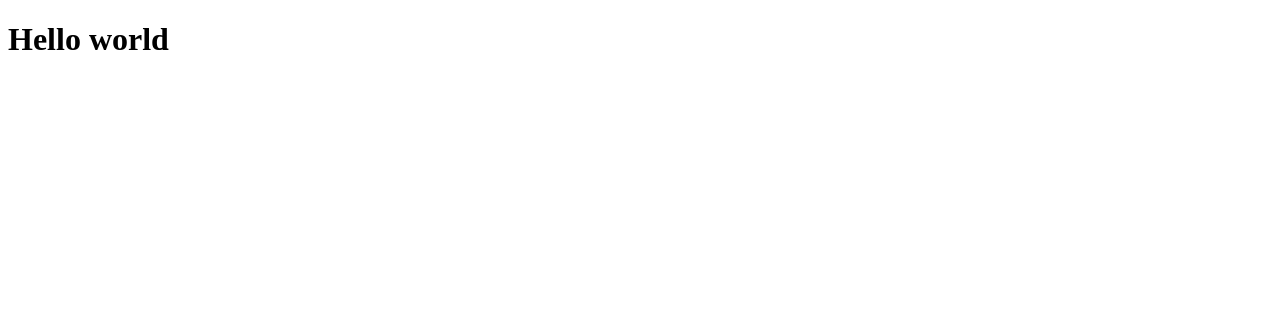
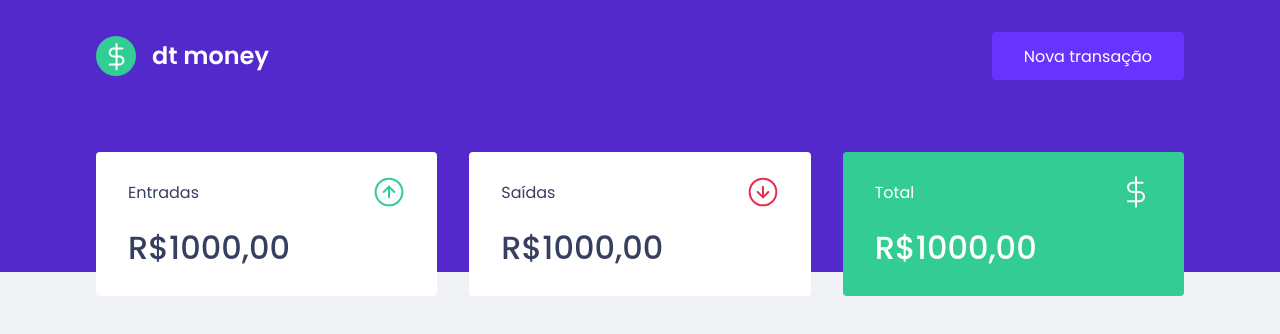
Before and after one commit to felipecechin/ignite-reactjs, a React (Create React App) app in the folder dtmoney/: page / in a window 1280 px wide. Shown: the top 334 px of the page. Built offline with nearby package versions, Linux system fonts and the light colour scheme.

Commit message:
dt money app in progress

```diff
--- a/dtmoney/package.json
+++ b/dtmoney/package.json
@@ -13,6 +13,7 @@
     "react": "^18.0.0",
     "react-dom": "^18.0.0",
     "react-scripts": "5.0.0",
+    "styled-components": "^5.3.5",
     "typescript": "^4.4.2",
     "web-vitals": "^2.1.0"
   },
@@ -39,5 +40,8 @@
       "last 1 firefox version",
       "last 1 safari version"
     ]
+  },
+  "devDependencies": {
+    "@types/styled-components": "^5.1.24"
   }
 }
--- a/dtmoney/public/index.html
+++ b/dtmoney/public/index.html
@@ -2,8 +2,16 @@
 <html lang="en">
 
 <head>
+  <link rel="preconnect" href="https://fonts.googleapis.com">
+  <link rel="preconnect" href="https://fonts.gstatic.com" crossorigin>
+
+
   <meta charset="utf-8" />
   <meta name="viewport" content="width=device-width, initial-scale=1" />
+
+  <link rel="shortcut icon" href="favicon.png" type="image/png">
+
+  <link href="https://fonts.googleapis.com/css2?family=Poppins:wght@400;500;600&display=swap" rel="stylesheet">
   <title>dtmoney</title>
 </head>
 
--- a/dtmoney/src/App.tsx
+++ b/dtmoney/src/App.tsx
@@ -1,7 +1,13 @@
+import { Dashboard } from "./components/Dashboard";
+import { Header } from "./components/Header";
+import { GlobalStyle } from "./styles/global";
+
 export function App() {
   return (
-    <div className="App">
-      <h1>Hello world</h1>
-    </div>
+    <>
+      <Header />
+      <Dashboard />
+      <GlobalStyle />
+    </>
   );
 }
--- /dev/null
+++ b/dtmoney/src/components/Dashboard/index.tsx
@@ -0,0 +1,10 @@
+import { Summary } from "../Summary";
+import { Container } from "./styles";
+
+export function Dashboard() {
+    return (
+        <Container>
+            <Summary />
+        </Container>
+    )
+}
--- /dev/null
+++ b/dtmoney/src/components/Dashboard/styles.ts
@@ -0,0 +1,7 @@
+import styled from "styled-components";
+
+export const Container = styled.main`
+    max-width: 1120px;
+    margin: 0 auto;
+    padding: 2.5rem 1rem;
+`
--- /dev/null
+++ b/dtmoney/src/components/Header/index.tsx
@@ -0,0 +1,13 @@
+import logoImg from '../../assets/logo.svg'
+import { Container, Content } from './styles'
+
+export function Header() {
+    return (
+        <Container>
+            <Content>
+                <img src={logoImg} alt="dt money" />
+                <button type="button">Nova transação</button>
+            </Content>
+        </Container>
+    )
+}
--- /dev/null
+++ b/dtmoney/src/components/Header/styles.ts
@@ -0,0 +1,30 @@
+import styled from "styled-components";
+
+export const Container = styled.header`
+    background: var(--blue);
+`
+
+export const Content = styled.div`
+    max-width: 1120px;
+    margin: 0 auto;
+    padding: 2rem 1rem 12rem;
+    display: flex;
+    align-items: center;
+    justify-content: space-between;
+
+    button {
+        font-size: 1rem;
+        color: #fff;
+        background: var(--blue-light);
+        border: 0;
+        padding: 0 2rem;
+        border-radius: 0.25rem;
+        height: 3rem;
+
+        transition: filter 0.2s;
+
+        &:hover {
+            filter: brightness(0.9)
+        }
+    }
+`
--- /dev/null
+++ b/dtmoney/src/components/Summary/index.tsx
@@ -0,0 +1,38 @@
+import { Container } from "./styles";
+import incomeImg from '../../assets/income.svg';
+import outcomeImg from '../../assets/outcome.svg';
+import total from '../../assets/total.svg'
+
+export function Summary() {
+    return (
+        <Container>
+            <div>
+                <header>
+                    <p>Entradas</p>
+                    <img src={incomeImg} alt="Entradas" />
+                </header>
+                <strong>
+                    R$1000,00
+                </strong>
+            </div>
+            <div>
+                <header>
+                    <p>Saídas</p>
+                    <img src={outcomeImg} alt="Saídas" />
+                </header>
+                <strong>
+                    R$1000,00
+                </strong>
+            </div>
+            <div className="highlight-background">
+                <header>
+                    <p>Total</p>
+                    <img src={total} alt="Total" />
+                </header>
+                <strong>
+                    R$1000,00
+                </strong>
+            </div>
+        </Container>
+    )
+}
--- /dev/null
+++ b/dtmoney/src/components/Summary/styles.ts
@@ -0,0 +1,34 @@
+import styled from "styled-components";
+
+export const Container = styled.div`
+    display: grid;
+    grid-template-columns: repeat(3, 1fr);
+    gap: 2rem;
+    margin-top: -10rem;
+
+    div {
+        background: var(--shape);
+        padding: 1.5rem 2rem;
+        border-radius: 0.25rem;
+        color: var(--text-title);
+
+        header {
+            display: flex;
+            align-items: center;
+            justify-content: space-between;
+        }
+
+        strong {
+            display: block;
+            margin-top: 1rem;
+            font-size: 2rem;
+            font-weight: 500;
+            line-height: 3rem;
+        }
+
+        &.highlight-background {
+            background: var(--green);
+            color: #fff;
+        }
+    }
+`
--- /dev/null
+++ b/dtmoney/src/styles/global.ts
@@ -0,0 +1,55 @@
+import { createGlobalStyle } from "styled-components";
+
+export const GlobalStyle = createGlobalStyle`
+    :root {
+        --red: #e52e4d;
+        --blue: #5429cc;
+        --green: #33cc95;
+        --blue-light: #6933ff;
+        --text-title: #363f5f;
+        --text-body: #969cb3;
+        --background: #f0f2f5;
+        --shape: #ffffff;
+    }
+
+    * {
+        margin:0;
+        padding:0;
+        box-sizing: border-box;
+    }
+
+    html {
+        @media (max-width: 1080px) {
+            font-size: 93.75%;
+        }
+
+        @media (max-width: 720px) {
+            font-size: 87.5%;
+        }
+    }
+
+    // REM = 1rem = 16px
+
+    body {
+        background: var(--background);
+        -webkit-font-smoothing: antialiased;
+    }
+
+    body, input, textarea, button {
+        font-family: 'Poppins', sans-serif;
+        font-weight: 400;
+    }
+
+    h1, h2, h3, h4, h5, h6, strong {
+        font-weight: 600;
+    }
+
+    button {
+        cursor: pointer;
+    }
+
+    [disabled] {
+        opacity: 0.6;
+        cursor: not-allowed;
+    }
+`
```
Also changed, not shown: 1 other file (tests, documents, lock files or other folders).
